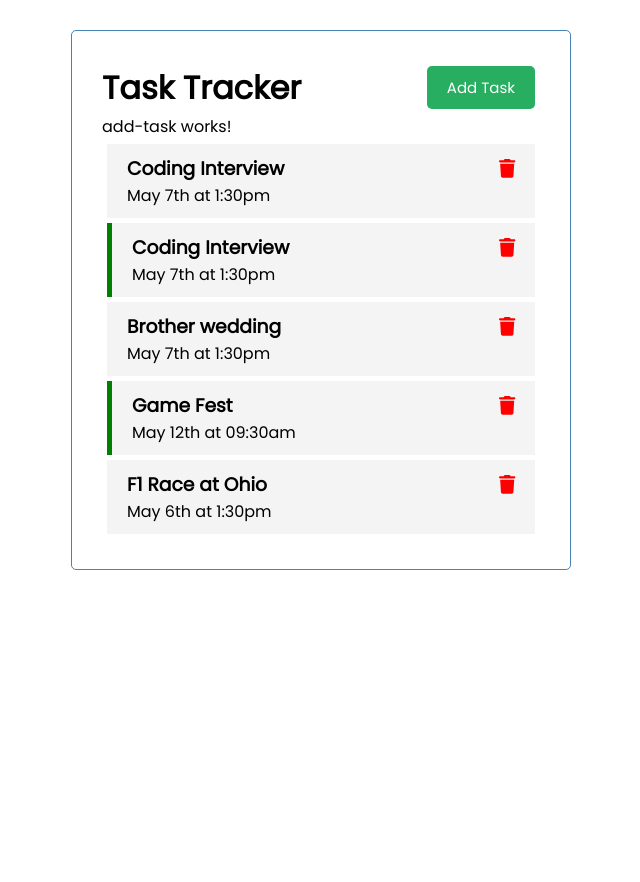
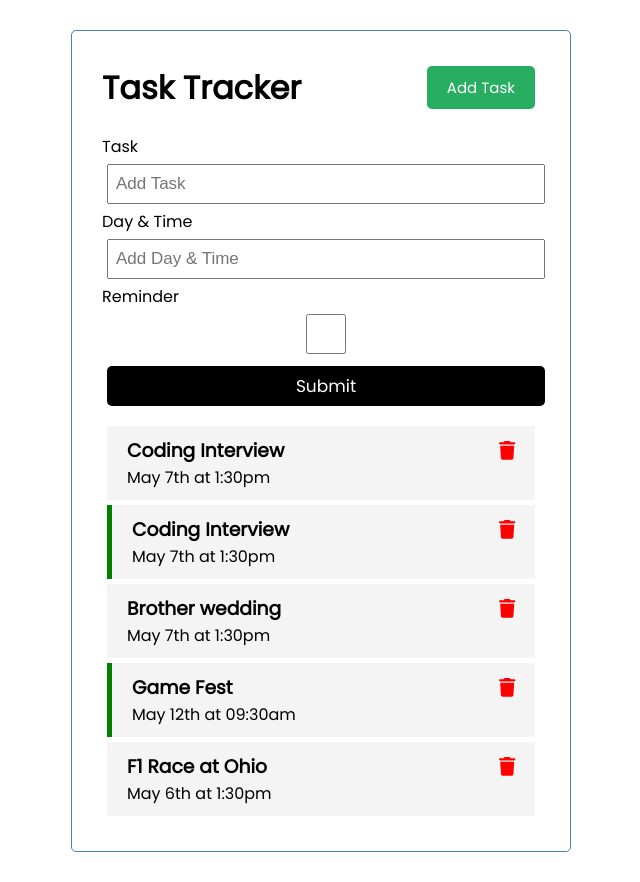
Before and after one commit to ryhnAtmdja/task-tracker, an Angular app: page / in a window 1280 px wide. Shown: the whole page, without its empty margins (319-959 px from the left). Before the commit the page ends 800 px from the top, so only its background shows below. Built offline with nearby package versions, Linux system fonts and the light colour scheme; data requests are answered from the project's data file.

Commit message:
add-task component form

```diff
--- a/src/app/components/add-task/add-task.component.html
+++ b/src/app/components/add-task/add-task.component.html
@@ -1 +1,22 @@
-<p>add-task works!</p>
+<form action="">
+  <div class="form-control">
+    <label for="task">Task</label>
+    <input type="text" id="task" name="task" placeholder="Add Task" />
+    <label for="day-time">Day & Time</label>
+    <input
+      type="text"
+      id="day-time"
+      name="day-time"
+      placeholder="Add Day & Time"
+    />
+    <label for="reminder">Reminder</label>
+    <input type="checkbox" id="reminder" name="reminder" />
+    <input
+      type="submit"
+      id="save"
+      name="save"
+      placeholder="Save Task"
+      class="btn btn-block"
+    />
+  </div>
+</form>
```
